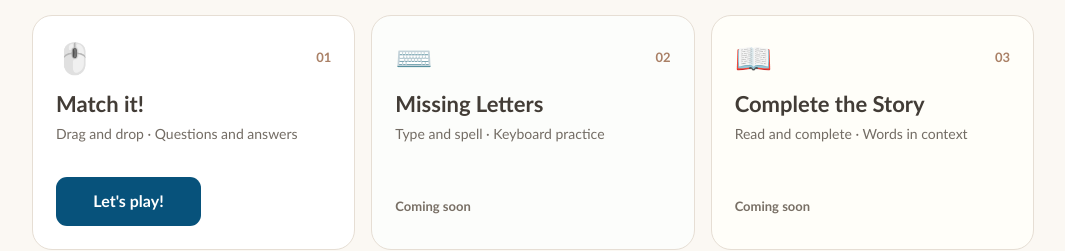
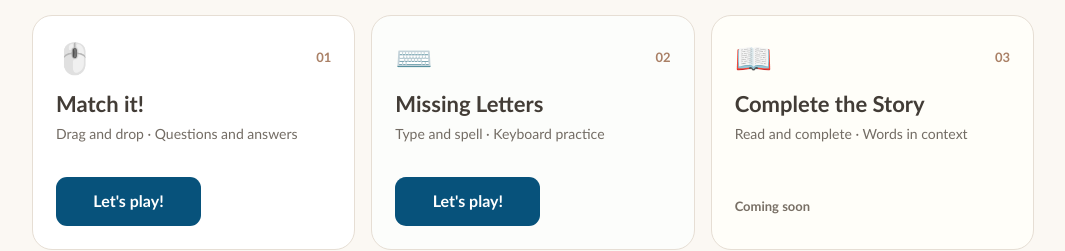
Before and after one commit to patagonianschool-digitalpractice/a1-digital-challenge, a plain HTML site: page index.html in a window 1280 px wide. Shown: the part 701-952 px from the top of the page, without its empty margins (107-1172 px from the left). Drawn offline with Linux system fonts and the light colour scheme.

Commit message:
Update index.html

```diff
--- a/index.html
+++ b/index.html
@@ -30,7 +30,7 @@ h1{font-size:clamp(32px,5vw,52px);line-height:1.13;margin:5px 0 15px;letter-spac
   <div class="section-heading"><div><p class="eyebrow">Five challenges · Your own pace</p><h2 id="choose-title">Choose your challenge!</h2><p>Start with Match it! and explore more activities soon.</p></div></div>
   <div class="cards">
    <article class="card"><div class="card-head"><span class="icon" aria-hidden="true">🖱️</span><span class="number">01</span></div><h3>Match it!</h3><p>Drag and drop · Questions and answers</p><div class="bottom"><a class="button" href="match-it.html">Let's play!</a></div></article>
-   <article class="card"><div class="card-head"><span class="icon" aria-hidden="true">⌨️</span><span class="number">02</span></div><h3>Missing Letters</h3><p>Type and spell · Keyboard practice</p><div class="bottom"><span class="soon">Coming soon</span></div></article>
+   <article class="card"><div class="card-head"><span class="icon" aria-hidden="true">⌨️</span><span class="number">02</span></div><h3>Missing Letters</h3><p>Type and spell · Keyboard practice</p><div class="bottom"><a class="button" href="missing-letters.html">Let's play!</a></div></article>
    <article class="card"><div class="card-head"><span class="icon" aria-hidden="true">📖</span><span class="number">03</span></div><h3>Complete the Story</h3><p>Read and complete · Words in context</p><div class="bottom"><span class="soon">Coming soon</span></div></article>
    <article class="card"><div class="card-head"><span class="icon" aria-hidden="true">🔎</span><span class="number">04</span></div><h3>Reading Detective</h3><p>Read and choose · True or false</p><div class="bottom"><span class="soon">Coming soon</span></div></article>
    <article class="card"><div class="card-head"><span class="icon" aria-hidden="true">✏️</span><span class="number">05</span></div><h3>About Me!</h3><p>Write about yourself · Personal questions</p><div class="bottom"><span class="soon">Coming soon</span></div></article>
```
